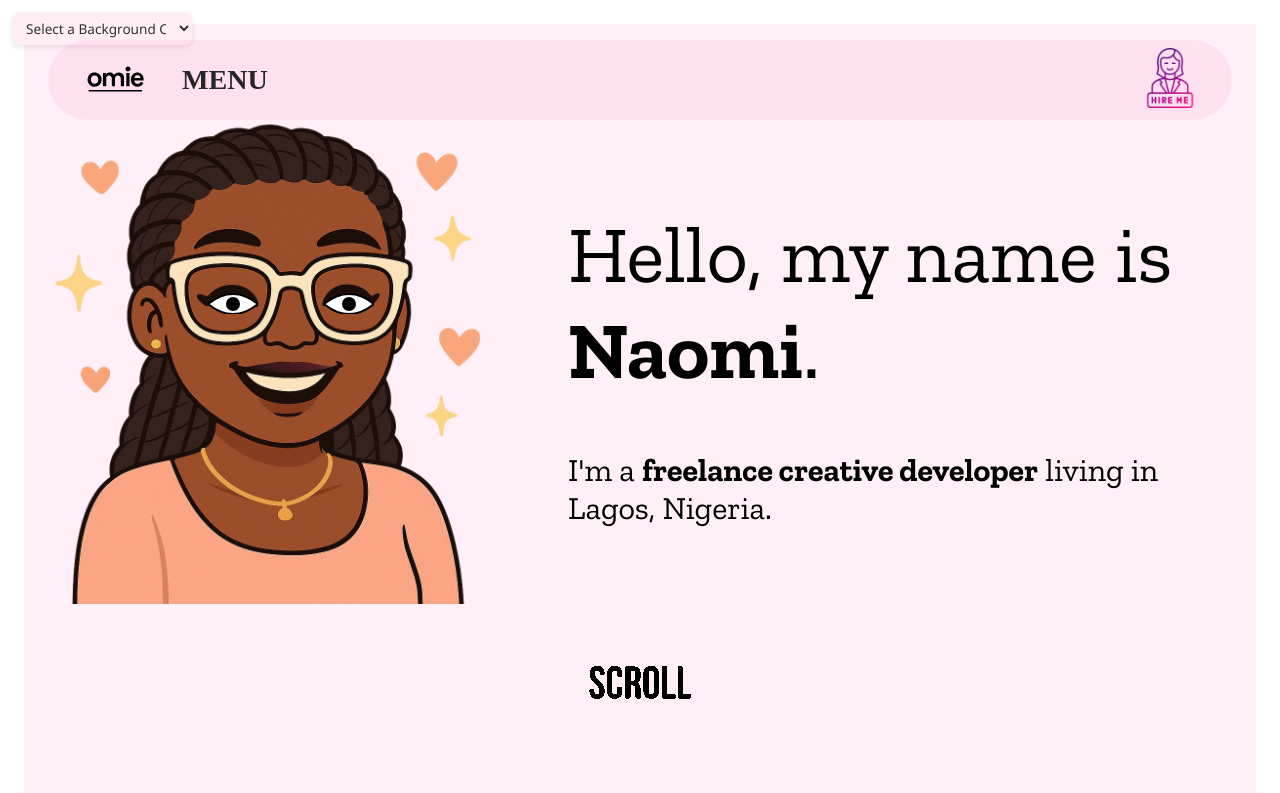
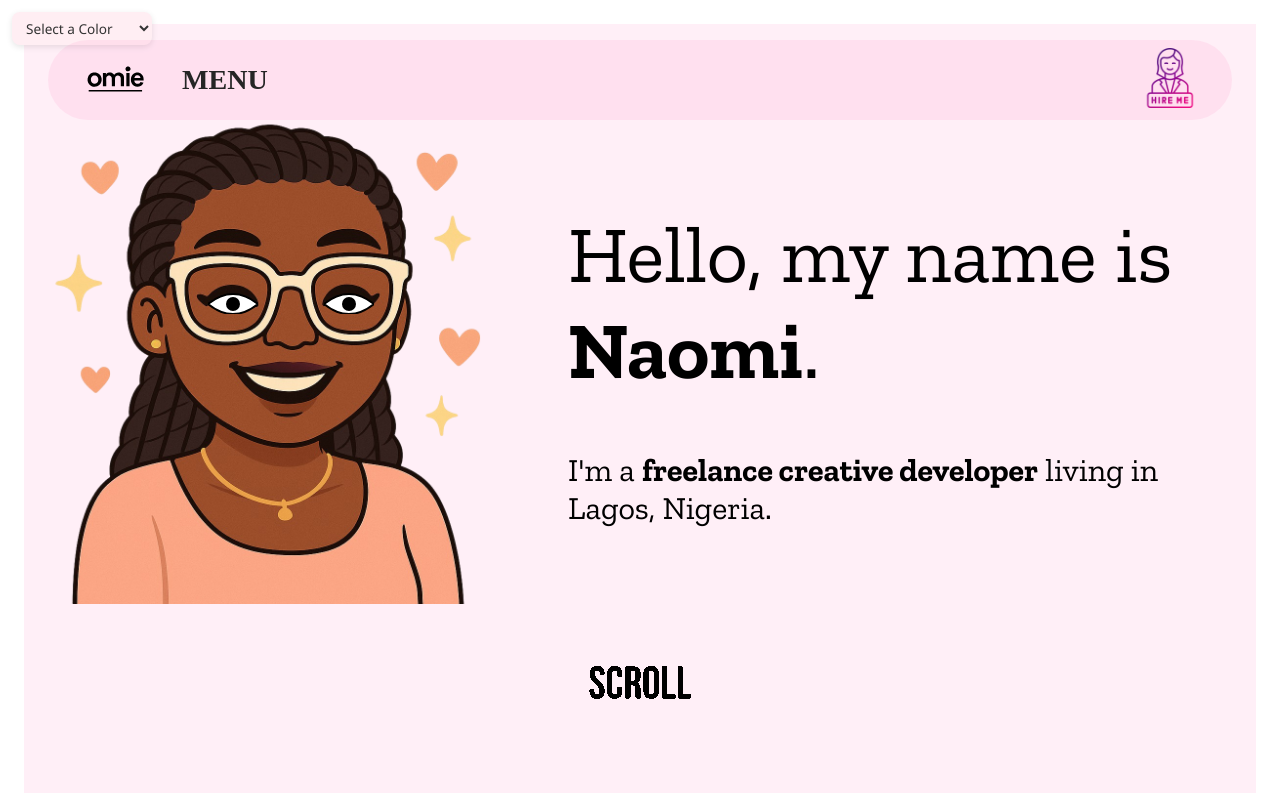
Before and after one commit to naominosa/Portfolio-, a React (Vite) app: page / in a window 1280 px wide. Shown: the top 793 px of the page. Built offline with nearby package versions, Linux system fonts and the light colour scheme.

Commit message:
Fix routing issue and update colorDropdown

```diff
--- a/src/colorDropdown.jsx
+++ b/src/colorDropdown.jsx
@@ -25,7 +25,7 @@ function ColorDropdown() {
 
   return (
     <select className="dropdown" onChange={handleChange}>
-      <option value="">Select a Background Color</option>
+      <option value="">Select a Color</option>
       {colors.map(({ name, value }) => (
         <option key={value} value={value}>
           {name}
```
